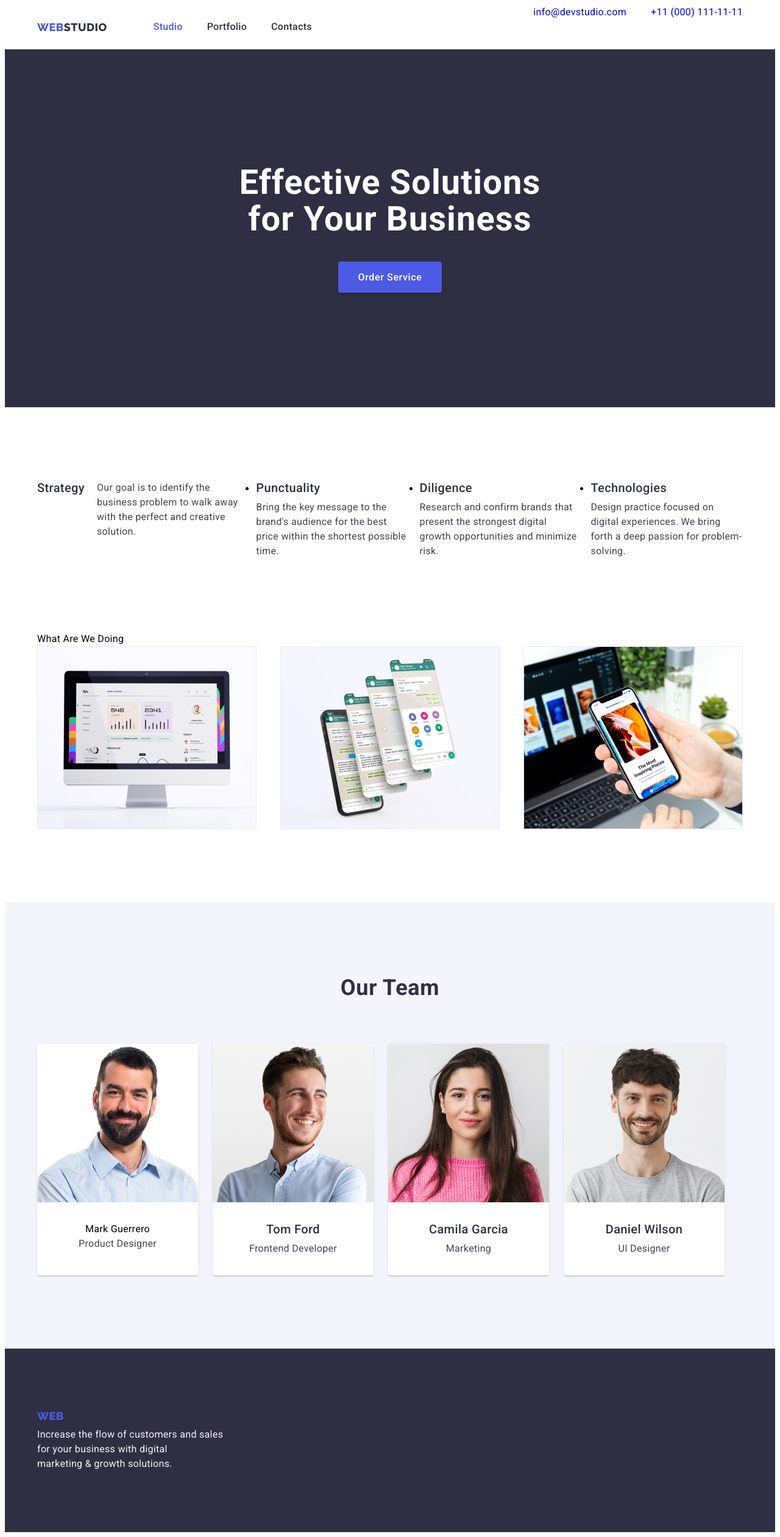
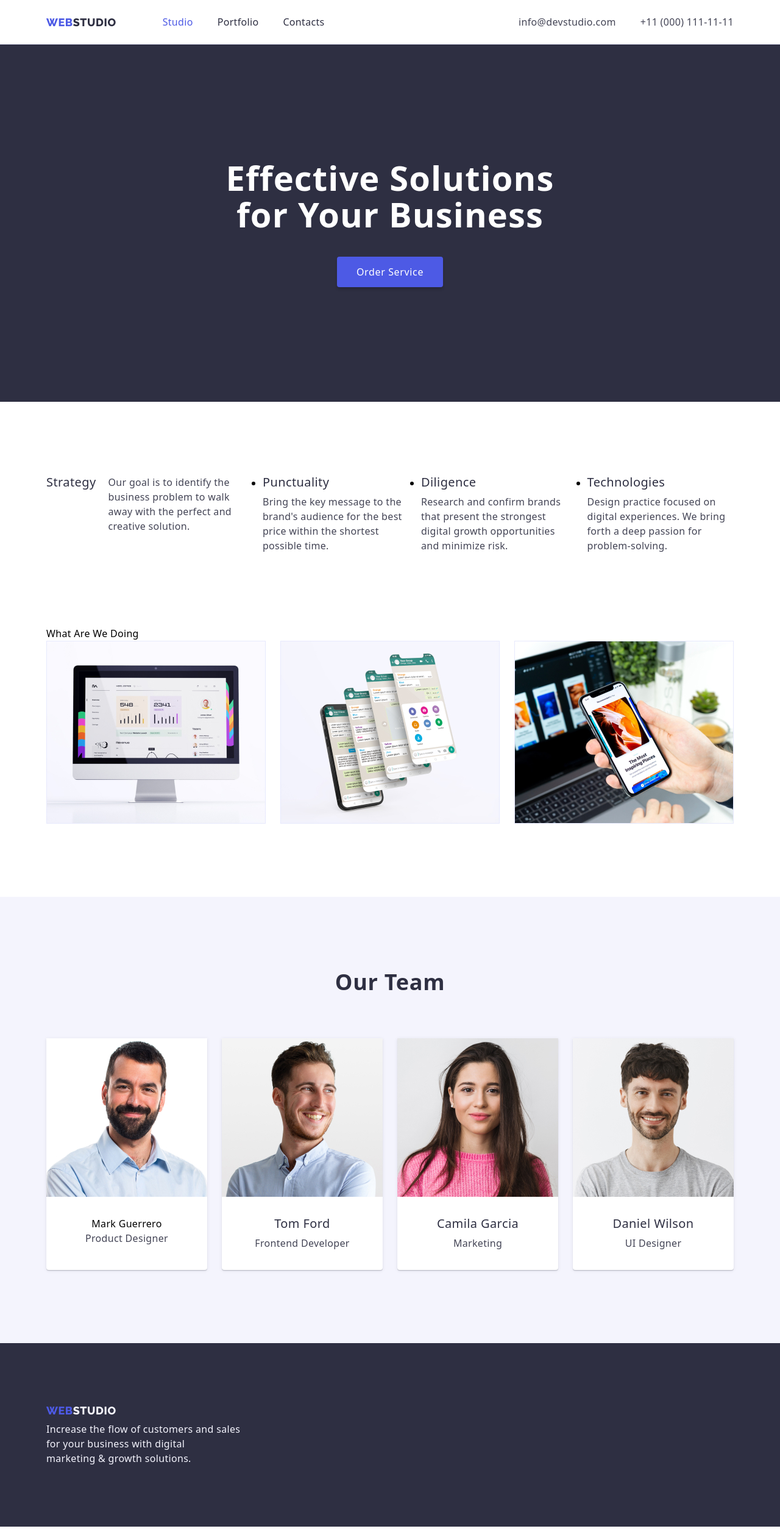
Before and after one commit to kareninacarado/goit-markup-hw-03, a plain HTML site: page index.html in a window 1280 px wide. Shown: the whole page at 61% size. Drawn offline with nearby package versions, Linux system fonts and the light colour scheme.

Commit message:
Homework 3 finalizing

```diff
--- a/css/styles.css
+++ b/css/styles.css
@@ -60,6 +60,10 @@ ul {
     color: var(--navyblue);
 }
 
+.studio-logo2 {
+    color: var(--cloudcolor);
+}
+
 .studio-footer {
     color: var(--cloudcolor);
 }
@@ -89,14 +93,14 @@ ul {
     justify-content: space-between;
 }
 
-.header-address-link {
+.header-contacts-link {
     color: var(--slatecolor);
     padding: 24px 0;
     display: block;
 }
 
-.header-address-link:hover,
-.header-address-link:focus {
+.header-contacts-link:hover,
+.header-contacts-link:focus {
     color: var(--oceancolor);
 }
 
--- a/index.html
+++ b/index.html
@@ -1,21 +1,23 @@
 <!DOCTYPE html>
 <html lang="en">
-<head>
+<link>
     <meta charset="UTF-8">
     <meta name="viewport" content="width=device-width, initial-scale=1.0">
     <title>Homework 3</title>
         <!--CSS-->
-    <link rel="stylesheet" href="./css/styles.css"></link>
+    <link rel="stylesheet" href="./css/styles.css"/>
+    <link rel="stylesheet" href="https://cdnjs.cloudflare.com/ajax/libs/modern-normalize/2.0.0/modern-normalize.min.css"/>
 </head>
 <body>
     <!-- header part-->
     <header class="header">
         <div class="container header-container">
-     <!-- Navigation Bar -->
+     <!-- navigation part -->
         <nav class="header-navigation">
             <a class="header-logo links" href="./index.html" class="link-logo">
                 <span class="web-logo">WEB</span><span class="studio-logo">STUDIO</span>
             </a>
+
         <ul class="header-list lists">
             <li class="header-item">
                 <a class="header-link links current" href="./index.html">Studio</a>
@@ -28,6 +30,7 @@
             </li>
         </ul>
     </nav>
+
         <ul class="header-contact lists">
             <li>
                 <a class="header-contacts-link links" href="mailto:info@devstudio.com">info@devstudio.com</a>
@@ -43,8 +46,8 @@
         <!--section 1-->
         <section class="hero-section">
             <div class="container hero-container">
-            <h1 class="hero-title">Effective Solutions <br>for Your Business</h1>
-            <button class="hero-button button" type="button">Order Service</button>
+                <h1 class="hero-title">Effective Solutions <br>for Your Business</h1>
+                <button class="hero-button button" type="button">Order Service</button>
             </div>
         </section>
 
@@ -148,7 +151,7 @@
         <footer class="footer-section">
             <div class="container footer-container">
             <a class="header-logo links" href="./index.html">
-                <span class="web-logo">WEB</span><span class="studio-logo">STUDIO</span>
+                <span class="web-logo">WEB</span><span class="studio-logo2">STUDIO</span>
             </a>
             <div class="footer-text">
             <p class="footer-bottom-text bottom-text">
```
Also changed, not shown: portfolio.html (+7 -5 lines).
